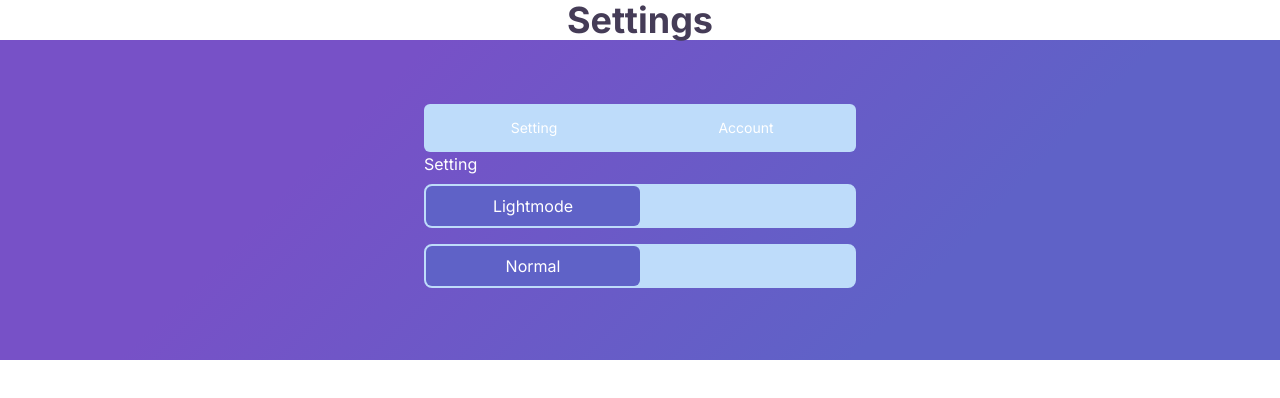
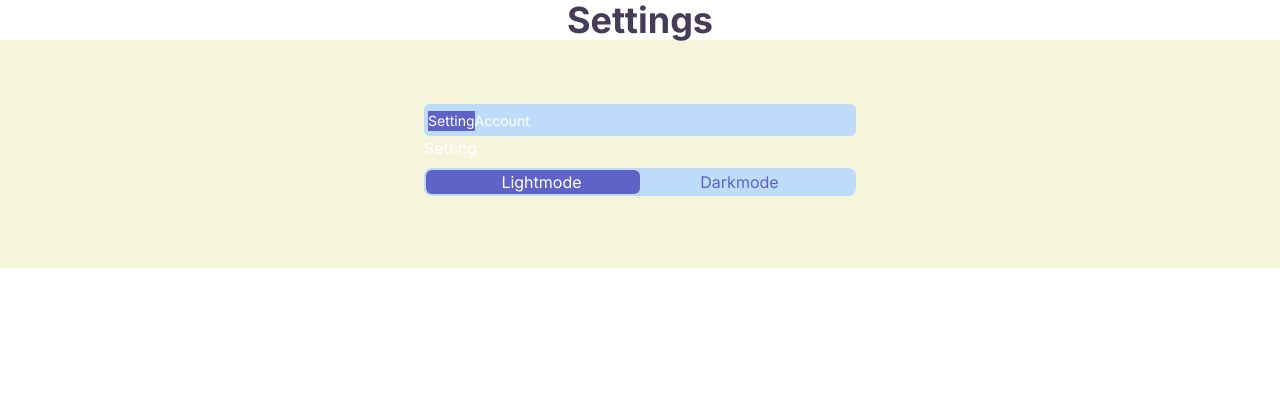
Before and after one commit to devhausleipzigacademy/camp8-final-project, a Next.js app: page /settings in a window 1280 px wide. Shown: the top 398 px of the page. Built offline with nearby package versions, Linux system fonts and the light colour scheme.

Commit message:
update for kika

```diff
--- a/src/components/TabAccountSetting.tsx
+++ b/src/components/TabAccountSetting.tsx
@@ -6,86 +6,132 @@ import { Switch } from "@headlessui/react";
 function classNames(...classes: string[]) {
   return classes.filter(Boolean).join(" ");
 }
+// export function ToggleView() {
+//   const [enabled, setEnabled] = useState(false);
+//   const [theme, setTheme] = useState(false);
+//   return (
+//     <div className="py-2">
+//       <Switch.Group>
+//         <Switch
+//           checked={enabled}
+//           onChange={setEnabled}
+//           className={`${
+//             enabled
+//               ? "bg-secondary-default border-2 border-spacing-2 border-secondary-default"
+//               : "bg-secondary-default border-2 border-spacing-2 border-secondary-default"
+//           }
+//             relative inline-flex h-full w-full rounded-lg `}
+//         >
+//           <span className="sr-only dark">Use setting</span>
+//           <span
+//             aria-hidden="true"
+//             className={`${
+//               enabled
+//                 ? "translate-x-full after:content-['Big'] text-text-white content-center"
+//                 : "translate-x-0 after:content-['Normal'] text-text-white content-center"
+//             }
+//               pointer-events-none inline-block h-full w-[50%] py-2 transform rounded-md bg-primary-default-Solid  transition duration-200 ease-in-out `}
+//           />
+//         </Switch>
+//       </Switch.Group>
+//     </div>
+//   );
+// }
 
-export function ToggleView() {
-  const [enabled, setEnabled] = useState(false);
+// export function MyToggle() {
+//   const [enabled, setEnabled] = useState(false);
+//   return (
+//     <div className="py-2">
+//       <Switch.Group>
+//         <Switch
+//           checked={enabled}
+//           onChange={setEnabled}
+//           className={`${
+//             enabled
+//               ? "bg-secondary-default border-2 border-spacing-2 border-secondary-default"
+//               : "bg-secondary-default border-2 border-spacing-2 border-secondary-default"
+//           }
+//           relative inline-flex h-full w-full rounded-lg `}
+//         >
+//           <span className="sr-only "></span>
+//           <span
+//             aria-hidden="true"
+//             className={`${
+//               enabled
+//                 ? "translate-x-full after:content-['Darkmode'] text-text-white content-center"
+//                 : "translate-x-0 after:content-['Lightmode'] text-text-white content-center"
+//             }
+//             pointer-events-none inline-block h-full w-[50%] py-2 transform rounded-md bg-primary-default-Solid  transition duration-200 ease-in-out `}
+//           />
+//         </Switch>
+//       </Switch.Group>
+//     </div>
+//   );
+// }
+
+type ToggleView = {};
+
+export function ToggleDarkmode(props: ToggleView) {
   const [theme, setTheme] = useState(false);
 
-  // useEffect(() => {
-  //   if (theme === "dark") {
-  //     document.documentElement.classList.add("dark");
-  //   } else {
-  //     document.documentElement.classList.remove("dark");
-  //   }
-  // }, [theme]);
-  // const handleThemeSwitch = () => {
-  //   setTheme(theme === "dark" ? "light" : "dark");
-  // };
+  useEffect(() => {
+    const htmlElement = document.documentElement;
+    if (theme) {
+      htmlElement.classList.add("dark");
+    } else {
+      htmlElement.classList.remove("dark");
+    }
+  }, [theme]);
+
   return (
     <div className="py-2">
       <Switch.Group>
         <Switch
-          checked={enabled}
-          onChange={setEnabled}
-          className={`${
-            enabled
-              ? "bg-secondary-default border-2 border-spacing-2 border-secondary-default"
-              : "bg-secondary-default border-2 border-spacing-2 border-secondary-default"
+          checked={theme}
+          onChange={setTheme}
+          className={`w-full relative${
+            theme
+              ? " text-primary-default-Solid bg-secondary-default border-secondary-default border-2 border-spacing-2 "
+              : " text-primary-default-Solid bg-secondary-default border-secondary-default border-2 border-spacing-2 "
           }
-            relative inline-flex h-full w-full rounded-lg `}
+          relative inline-flex h-full w-full content-center rounded-lg `}
         >
-          <span className="sr-only dark">Use setting</span>
+          <span className="sr-only ">Toggle Lightmode/Darkmode</span>
+          <div className="flex justify-around w-full relative text-text-white z-10 px-4">
+            <span
+              className={`${
+                theme ? " text-primary-default-Solid" : "text-text-white"
+              }`}
+            >
+              Lightmode
+            </span>
+
+            <span
+              className={`${
+                !theme ? " text-primary-default-Solid" : "text-text-white"
+              }`}
+            >
+              Darkmode
+            </span>
+          </div>
           <span
             aria-hidden="true"
-            className={`${
-              enabled
-                ? "translate-x-full after:content-['Big'] text-text-white content-center"
-                : "translate-x-0 after:content-['Normal'] text-text-white content-center"
+            className={`absolute ${
+              theme ? "translate-x-full" : "-translate-x-0"
             }
-              pointer-events-none inline-block h-full w-[50%] py-2 transform rounded-md bg-primary-default-Solid  transition duration-200 ease-in-out `}
-          />
+            pointer-events-none text-text-white inline-block h-full w-[50%] py-2 transform rounded-md bg-primary-default-Solid transition duration-300 ease-in-out `}
+          ></span>
         </Switch>
       </Switch.Group>
     </div>
   );
 }
 
-export function MyToggle() {
-  const [enabled, setEnabled] = useState(false);
-  return (
-    <div className="py-2">
-      <Switch.Group>
-        <Switch
-          checked={enabled}
-          onChange={setEnabled}
-          className={`${
-            enabled
-              ? "bg-secondary-default border-2 border-spacing-2 border-secondary-default"
-              : "bg-secondary-default border-2 border-spacing-2 border-secondary-default"
-          }
-          relative inline-flex h-full w-full rounded-lg `}
-        >
-          <span className="sr-only "></span>
-          <span
-            aria-hidden="true"
-            className={`${
-              enabled
-                ? "translate-x-full after:content-['Darkmode'] text-text-white content-center"
-                : "translate-x-0 after:content-['Lightmode'] text-text-white content-center"
-            }
-            pointer-events-none inline-block h-full w-[50%] py-2 transform rounded-md bg-primary-default-Solid  transition duration-200 ease-in-out `}
-          />
-        </Switch>
-      </Switch.Group>
-    </div>
-  );
-}
 function Setting() {
   return (
-    <div>
+    <div className="">
       Setting
-      <MyToggle />
-      <ToggleView />
+      <ToggleDarkmode />
     </div>
   );
 }
@@ -105,19 +151,18 @@ export default function TabAccountSetting() {
       <Tab.Group>
         <Tab.List className="flex p-1 rounded-md bg-secondary-default ">
           {Object.keys(categories).map((category) => (
-            <Tab
-              key={category}
-              className={({ selected }) =>
-                classNames(
-                  "w-full py-2.5 text-sm font-medium leading-5 bg-secondary-default",
-                  "focus:bg-primary-default-Solid focus:rounded-md ",
-                  selected
-                    ? "bg-primary-default-Solid"
-                    : "bg-primary-default-Solid"
-                )
-              }
-            >
-              {category}
+            <Tab key={category}>
+              {({ selected }) => (
+                <button
+                  className={classNames(
+                    selected
+                      ? "bg-primary-default-Solid w-full text-sm font-medium leading-5 content-center gap-10"
+                      : "bg-secondary-default w-full text-sm font-medium leading-5 content-center"
+                  )}
+                >
+                  {category}
+                </button>
+              )}
             </Tab>
           ))}
         </Tab.List>
@@ -133,3 +178,13 @@ export default function TabAccountSetting() {
     </div>
   );
 }
+
+// className={({ selected }) =>
+// classNames(
+//   "w-full py-2.5 text-sm font-medium leading-5 bg-secondary-default",
+//   "",
+//   selected
+//     ? "bg-primary-default-Solid"
+//     : "bg-primary-default-Solid"
+// )
+// }
--- /dev/null
+++ b/src/pages/account/index.tsx
@@ -0,0 +1,37 @@
+import Head from "next/head";
+
+export default function Settings() {
+  return (
+    <>
+      <Head>
+        <title>Create Next App</title>
+        <meta name="description" content="Generated by create next app" />
+        <meta name="viewport" content="width=device-width, initial-scale=1" />
+        <link rel="icon" href="/favicon.ico" />
+      </Head>
+      <div className="h-screen flex flex-col">
+        <div className="w-full flex items-center pl-8 pt-8">
+          <div className="bg-slate-400 h-8 w-8">Back</div>
+        </div>
+        <div className=" px-8 py-5 w-full flex-grow flex flex-col justify-around">
+          <div className="flex bg-slate-400 w-full h-10">
+            Account vs settings
+          </div>
+          <div className="flex w-full flex-col items-center gap-5">
+            {/* This section will change depending on the account status of the User */}
+            <div className="bg-slate-400 h-10 w-10">Profile pic</div>
+            <div className="w-full flex flex-col gap-5">
+              <div className="bg-slate-400 h-20 w-full">Username</div>
+              <div className="bg-slate-400 h-20 w-full">Email</div>
+              <div className="bg-slate-400 h-20 w-full">Password</div>
+              <div className="bg-slate-400 h-20 w-full">Password</div>
+            </div>
+          </div>
+          <div className="flex bg-slate-400 w-full h-12">
+            Create new account
+          </div>
+        </div>
+      </div>
+    </>
+  );
+}
--- a/src/pages/settings/index.tsx
+++ b/src/pages/settings/index.tsx
@@ -11,8 +11,10 @@ export default function Settings() {
         <link rel="icon" href="/favicon.ico" />
       </Head>
       <h1 className="text-4xl font-bold flex justify-center">Settings </h1>
-      <div className="flex justify-center bg-primary-default-background text-text-white">
-        <TabAccountSetting />
+      <div className="dark">
+        <div className="flex justify-center text-text-white">
+          <TabAccountSetting />
+        </div>
       </div>
     </>
   );
--- a/src/styles/globals.css
+++ b/src/styles/globals.css
@@ -6,6 +6,10 @@
 
 .bg-primary-default-background {
   background: linear-gradient(134.32deg, #7751c7 26.96%, #5f62c7 73.13%);
+}
+
+.dark {
+  background-color: beige;
 }
 
 .bg-primary-frame {
```
